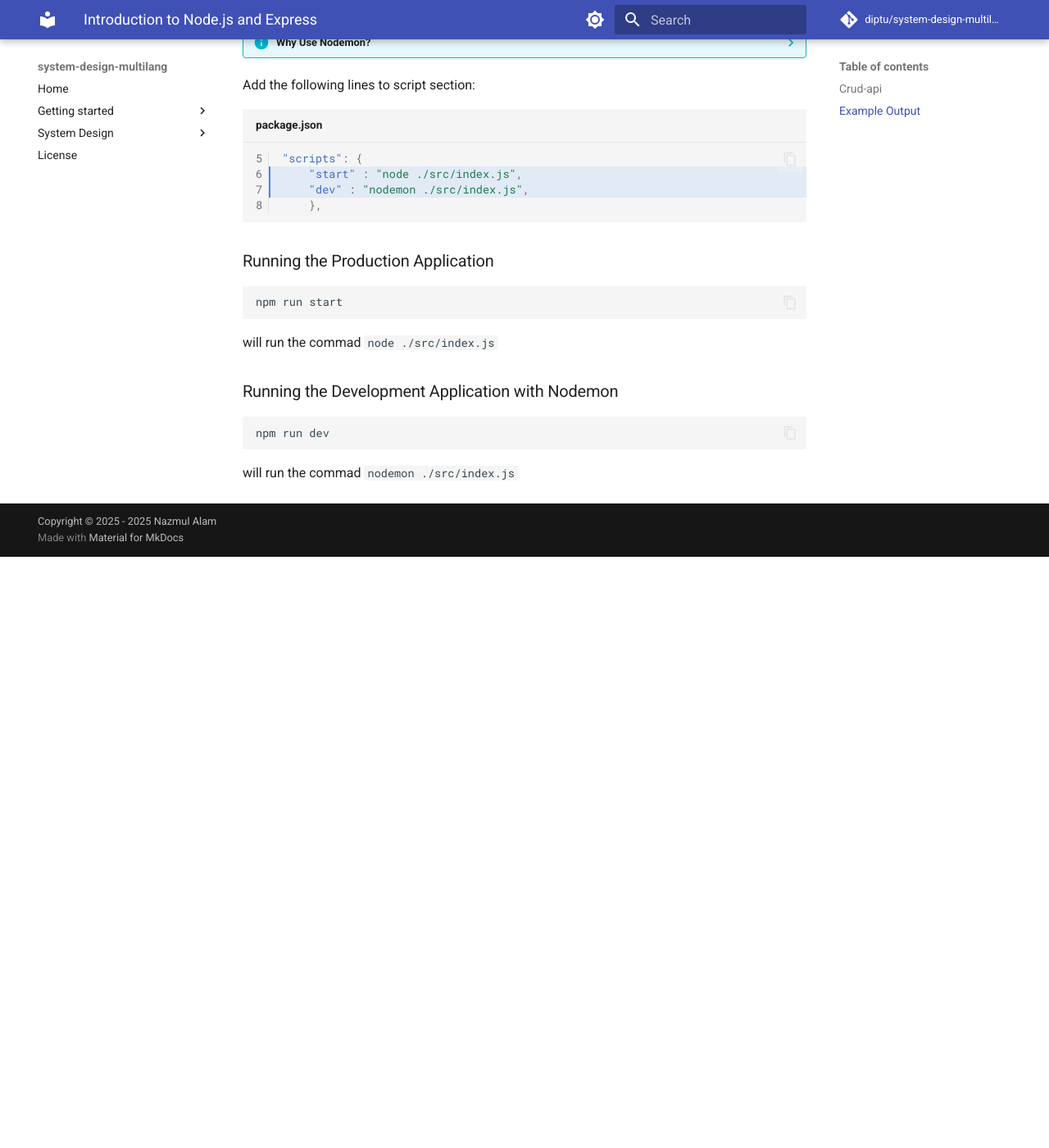
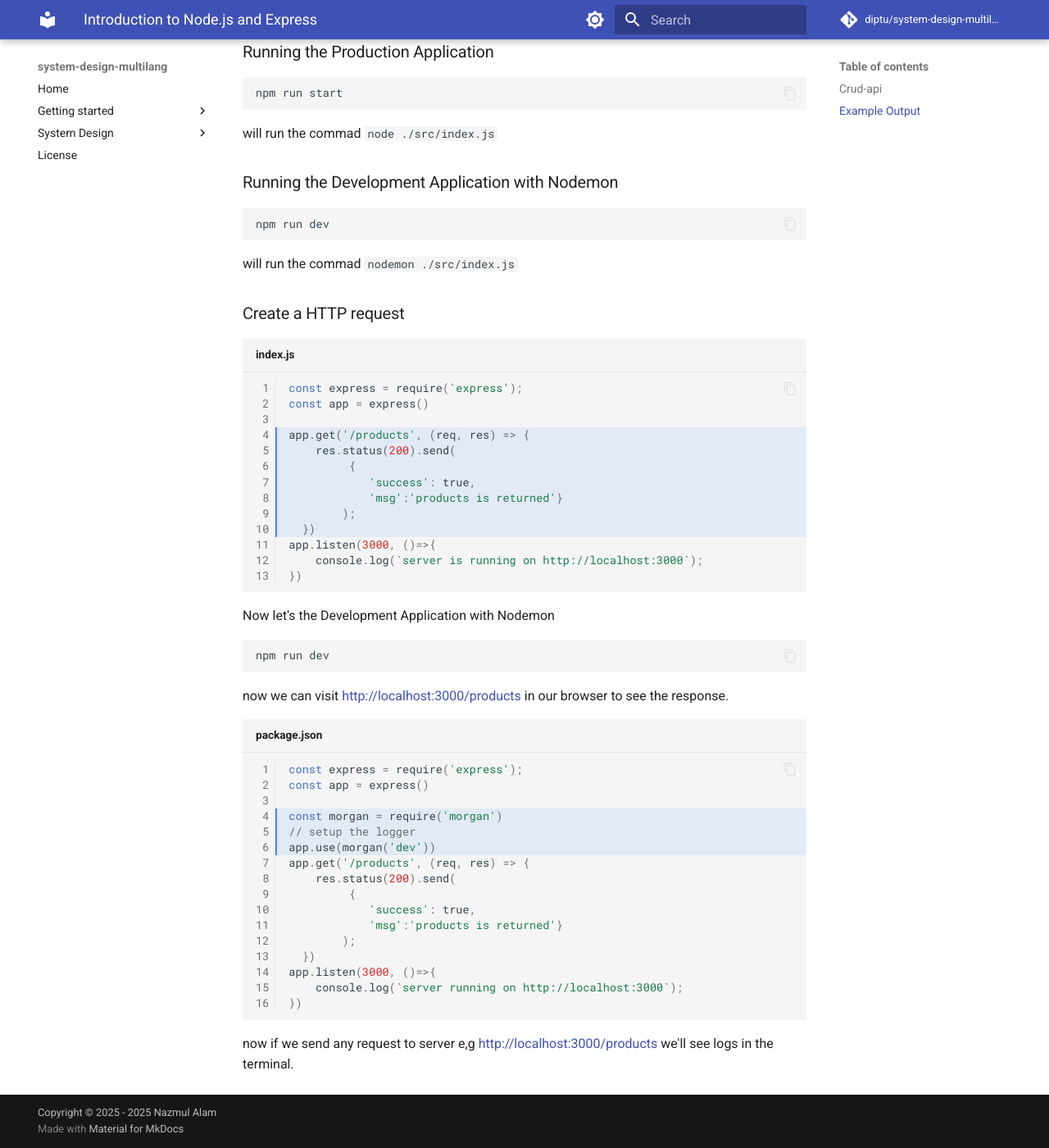
Before and after one commit to diptu/system-design-multilang, an MkDocs documentation site: the page built from docs/system-desing/crud-app/JS/README.md, in a window 1280 px wide and 1400 px high, scrolled down 2287 px. Shown: the whole window at 82% size. Built offline with MkDocs 1.6.1 and Material for MkDocs 9.7.7, drawn with Linux system fonts in a browser that asks for light colours; comment, search, counter and statistics services are not loaded; before the commit the page ends 2966 px from its top, so only the background shows below that; some of the changed text lies outside the part shown.

Commit message:
nodemon&morgan installed

````diff
--- a/docs/system-desing/crud-app/JS/README.md
+++ b/docs/system-desing/crud-app/JS/README.md
@@ -80,7 +80,7 @@
     The provided output shows the following:
     10.9.2
 
-!!! Example "Initialize a new Node.js project"
+??? Example "Initialize a new Node.js project"
     Inside server directory run the following command to initialize a Node.js project.
     ```bash
     npm init -y
@@ -166,10 +166,10 @@
 node src/index.js
 ```
 ## Package Installation
-1. Nodemon
+1. [Nodemon](#nodemon)
+2. [morgan](#morgan)
 
 ??? info " Why Use Nodemon?"
-
     * **Automatic Restarts:** The primary benefit of Nodemon is its ability to **automatically restart** your Node.js server upon saving changes to your files. This saves you valuable development time and allows you to focus on coding.
     * **No Code Changes Required:** Nodemon is designed to be a seamless replacement for the `node` command. You **don't need to modify your existing Node.js code** to use it.
     * **Improved Development Experience:** By automating the server restart process, Nodemon provides a smoother and more efficient development experience.
@@ -181,11 +181,22 @@
     npm install --save-dev nodemon
     ```
 
-    ```json title="package.json" linenums="14"
-     "devDependencies": {
+??? info " Why Use Morgan?"
+
+    Morgan is a popular Node.js logging middleware that provides a simple way to log HTTP requests and responses.
+    * **HTTP Request and Response Logging:** Morgan logs HTTP requests and responses, making it easier to monitor and debug your application.
+
+    ```bash
+    npm install --save-dev morgan
+    ```
+
+
+```json title="package.json" linenums="14" hl_lines="2-3"
+    "devDependencies": {
+        "morgan": "^1.10.0",
         "nodemon": "^3.1.9"
-    }
-    ```
+}
+```
 Add the following lines to script section:
 ```json title="package.json" linenums="5" hl_lines="2-3"
 "scripts": {
@@ -205,3 +216,49 @@
 npm run dev
 ```
 will run the commad `nodemon ./src/index.js`
+
+
+### Create a HTTP request
+
+```javascript title="index.js" linenums="1" hl_lines="4-10"
+const express = require('express');
+const app = express()
+
+app.get('/products', (req, res) => {
+    res.status(200).send(
+         {
+            'success': true,
+            'msg':'products is returned'}
+        );
+  })
+app.listen(3000, ()=>{
+    console.log(`server is running on http://localhost:3000`);
+})
+```
+
+Now let's the Development Application with Nodemon
+
+```bash
+npm run dev
+```
+now we can visit [http://localhost:3000/products](http://localhost:3000/products) in our browser to see the response.
+
+```javascript title="package.json" linenums="1" hl_lines="4-6"
+const express = require('express');
+const app = express()
+
+const morgan = require('morgan')
+// setup the logger
+app.use(morgan('dev'))
+app.get('/products', (req, res) => {
+    res.status(200).send(
+         {
+            'success': true,
+            'msg':'products is returned'}
+        );
+  })
+app.listen(3000, ()=>{
+    console.log(`server running on http://localhost:3000`);
+})
+```
+now if we send any request to server e,g [http://localhost:3000/products](http://localhost:3000/products) we'll see logs in the terminal.
--- a/docs/system-desing/crud-app/JS/server/package.json
+++ b/docs/system-desing/crud-app/JS/server/package.json
@@ -3,9 +3,8 @@
   "version": "1.0.0",
   "main": "index.js",
   "scripts": {
-    "start" : "node ./src/index.js",
-    "dev" : "nodemon ./src/index.js",
-
+    "start": "node ./src/index.js",
+    "dev": "nodemon ./src/index.js",
     "test": "echo \"Error: no test specified\" && exit 1"
   },
   "keywords": [],
@@ -16,6 +15,7 @@
     "express": "^5.1.0"
   },
   "devDependencies": {
+    "morgan": "^1.10.0",
     "nodemon": "^3.1.9"
   }
 }
````
Also changed, not shown: docs/system-desing/crud-app/.github/ci.yml (+45 -15 lines), docs/system-desing/crud-app/JS/server/src/index.js (+10 -1 lines), docs/system-desing/crud-app/README.md (+10 -10 lines), 2 other files.
